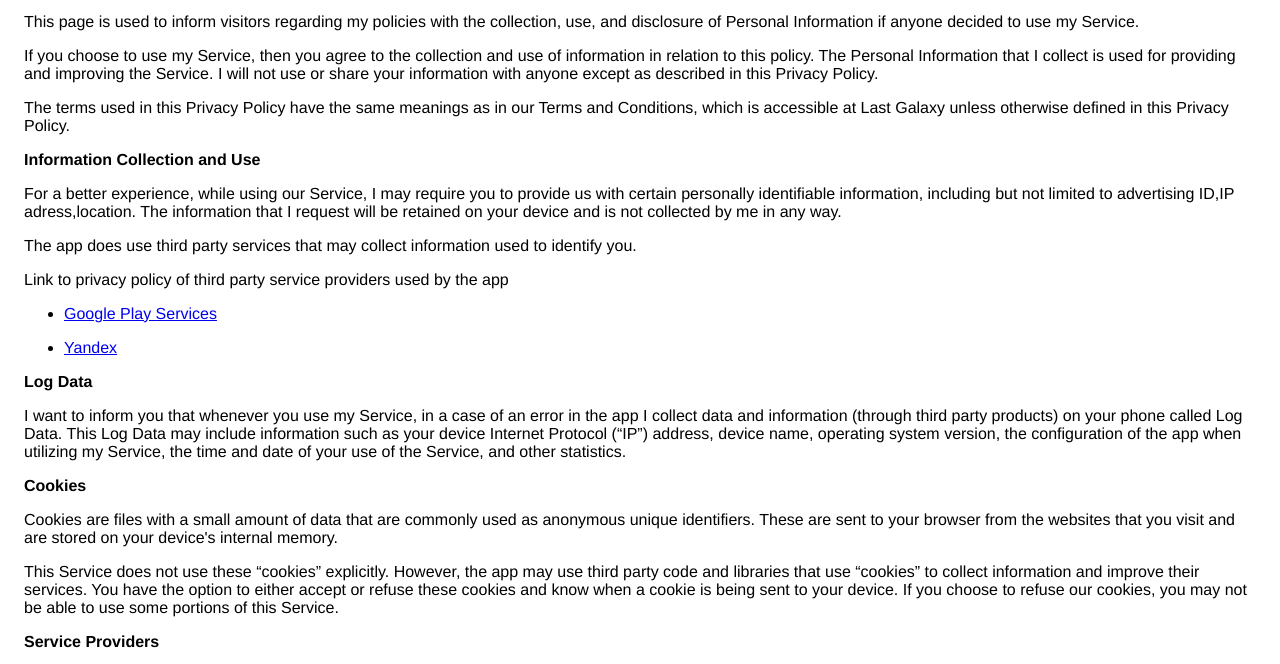
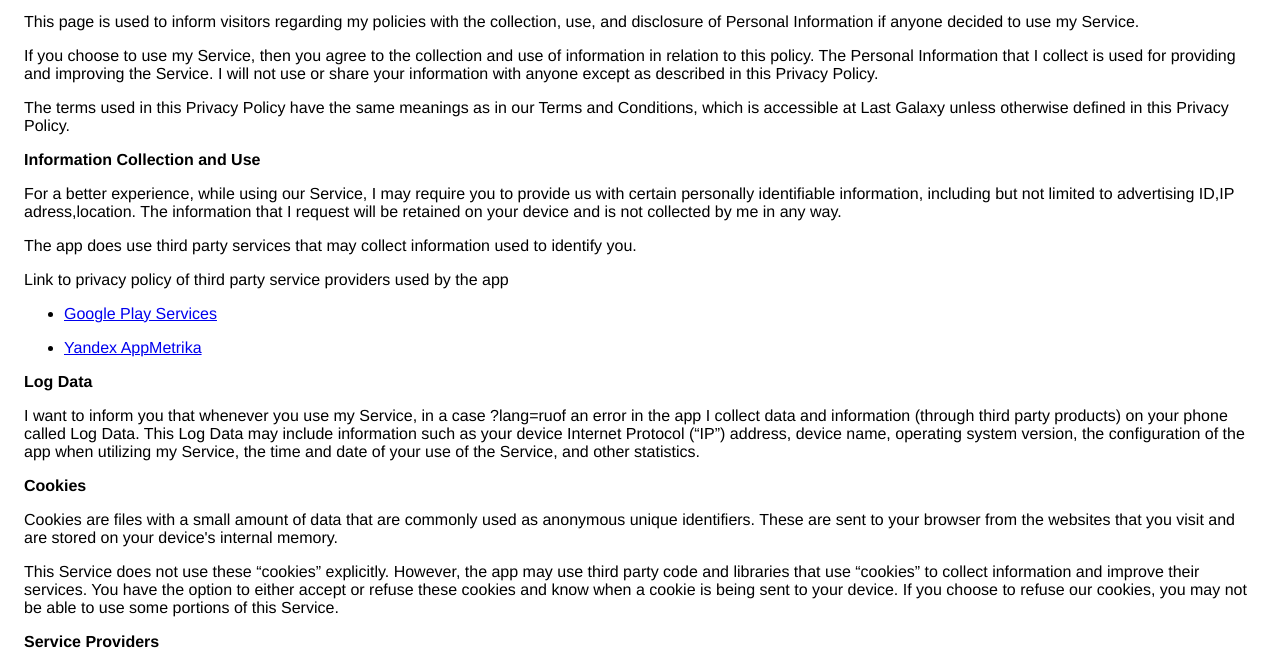
Before and after one commit to krug2256/TornPointGames.github.io, a plain HTML site: page index.html in a window 1280 px wide. Shown: the part 113-777 px from the top of the page. Drawn offline with Linux system fonts and the light colour scheme.

Commit message:
Update index.html

```diff
--- a/index.html
+++ b/index.html
@@ -20,8 +20,8 @@
                   </p> <p><strong>Information Collection and Use</strong></p> <p>For a better experience, while using our Service, I may require you to provide us with certain
                     personally identifiable information, including but not limited to  advertising ID,IP adress,location. The information that I request will be retained on your device and is not collected by me in any way.
                   </p> <p>The app does use third party services that may collect information used to identify you.</p> <div><p>Link to privacy policy of third party service providers used by the app</p> <ul><li><a href="https://www.google.com/policies/privacy/" target="_blank">Google Play Services</a></li><!----><!----><!----><!----><!----><!----><!----></ul></div>
-				  <ul><li><a href="https://yandex.ru/legal/confidential/" target="_blank">Yandex</a></li><!----><!----><!----><!----><!----><!----><!----></ul></div><p><strong>Log Data</strong></p> <p>
-				  I want to inform you that whenever you use my Service, in a case of
+				  <ul><li><a href="https://yandex.ru/legal/confidential/?lang=en" target="_blank">Yandex AppMetrika</a></li><!----><!----><!----><!----><!----><!----><!----></ul></div><p><strong>Log Data</strong></p> <p>
+				  I want to inform you that whenever you use my Service, in a case ?lang=ruof
                     an error in the app I collect data and information (through third party products) on your phone
                     called Log Data. This Log Data may include information such as your device Internet Protocol (“IP”) address,
                     device name, operating system version, the configuration of the app when utilizing my Service,
```
